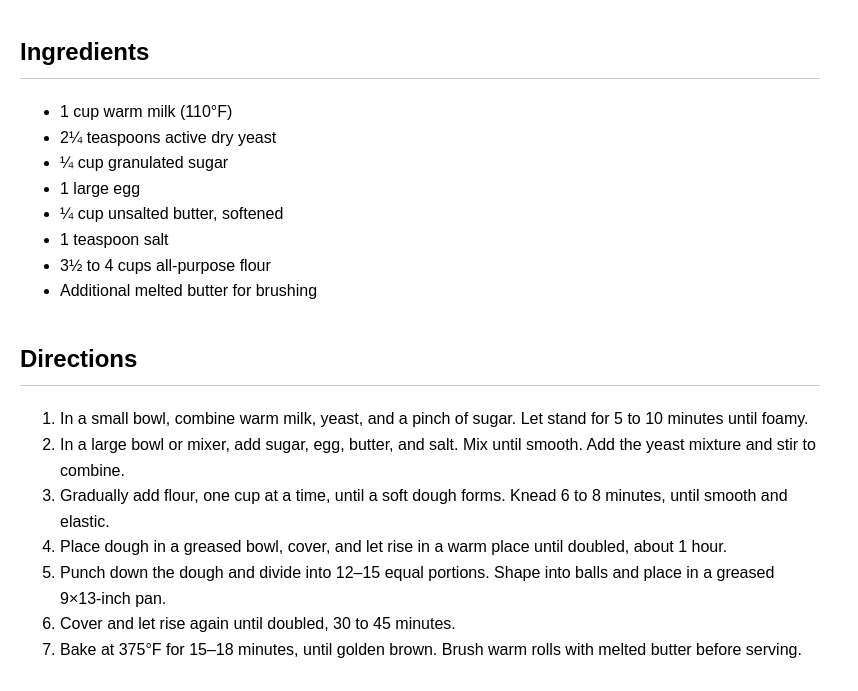
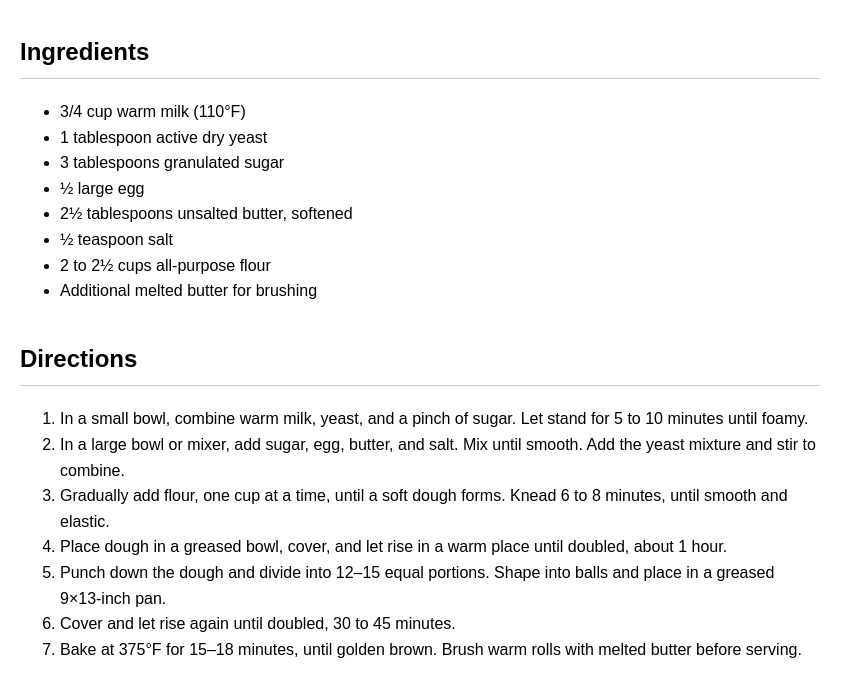
Before and after one commit to drb116/ret_sim, a plain HTML site: page recipes/the-best-dinner-rolls.html in a window 1280 px wide. Shown: the part 76-767 px from the top of the page, without its empty margins (0-858 px from the left). Drawn offline with Linux system fonts and the light colour scheme.

Commit message:
Updating dinner rolls

```diff
--- a/recipes/the-best-dinner-rolls.html
+++ b/recipes/the-best-dinner-rolls.html
@@ -13,13 +13,13 @@
 
     <h2>Ingredients</h2>
     <ul>
-      <li>1 cup warm milk (110°F)</li>
-      <li>2¼ teaspoons active dry yeast</li>
-      <li>¼ cup granulated sugar</li>
-      <li>1 large egg</li>
-      <li>¼ cup unsalted butter, softened</li>
-      <li>1 teaspoon salt</li>
-      <li>3½ to 4 cups all-purpose flour</li>
+      <li>3/4 cup warm milk (110°F)</li>
+      <li>1 tablespoon active dry yeast</li>
+      <li>3 tablespoons granulated sugar</li>
+      <li>½ large egg</li>
+      <li>2½ tablespoons unsalted butter, softened</li>
+      <li>½ teaspoon salt</li>
+      <li>2 to 2½ cups all-purpose flour</li>
       <li>Additional melted butter for brushing</li>
     </ul>
 
@@ -37,7 +37,7 @@
 
   <div class="comment-section">
     <h2>Comments</h2>
-    <p>I make half the recipe and then make into anywhere from 8 to 12 rolls. The second rise often can take as much as 2 hours. Do not cook on an aluminum pan.</p>
+    <p>This is half the recipe. I make it into anywhere from 8 to 12 rolls. The second rise often can take as much as 2 hours. Do not cook on an aluminum pan.</p>
   </div>
 
   <p class="source">
```
Also changed, not shown: recipes/chicken-stroganoff.html (+1 -1 lines).
